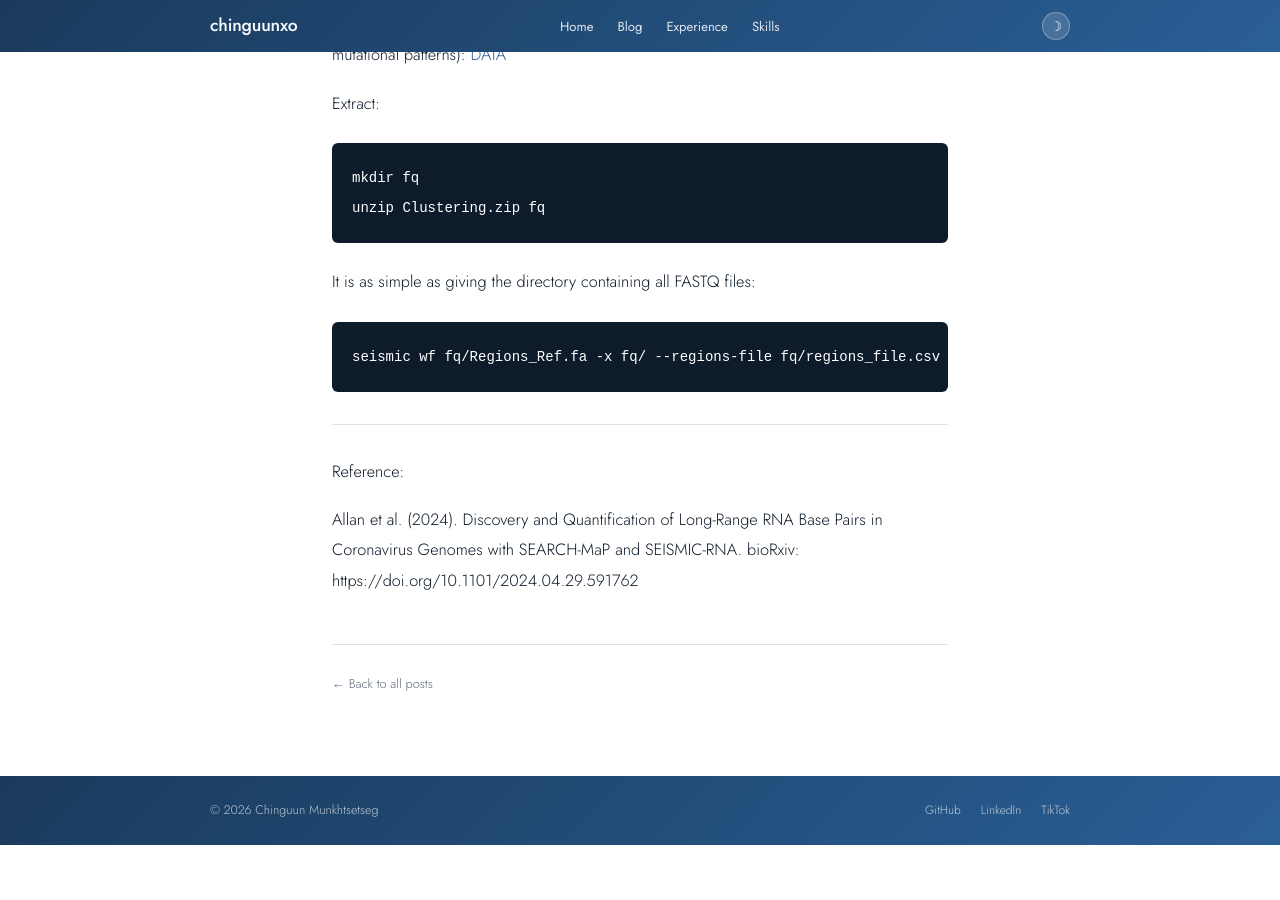
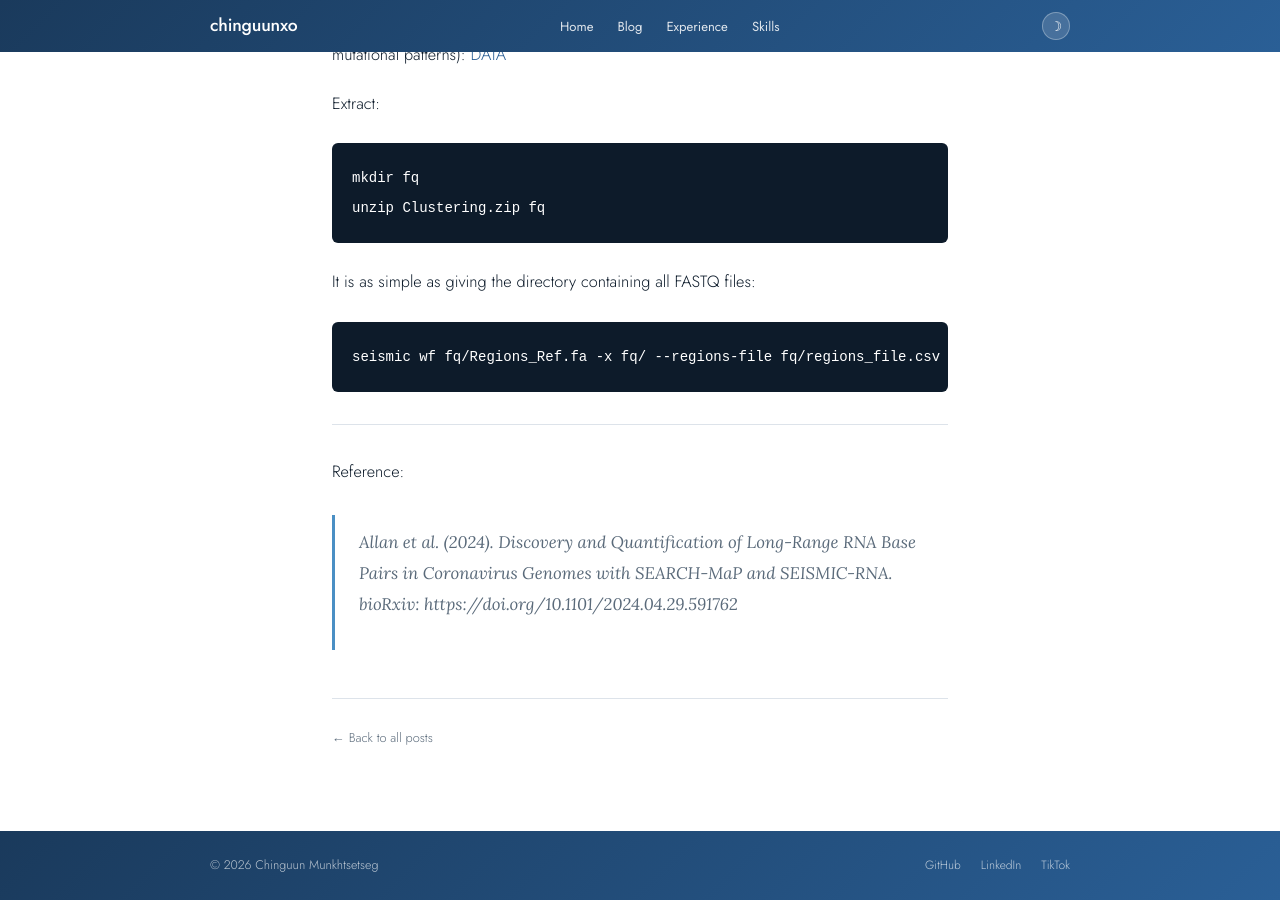
Before and after one commit to chinguunxo/chinguunxo.github.io, a Jekyll site: the page built from _posts/2026-06-27-Day-12-Learning-SEISMIC.md, in a window 1280 px wide and 900 px high, scrolled down 3657 px. Built offline with Jekyll 4.4.1, drawn with Linux system fonts in a browser that asks for light colours; before the commit the page ends 4502 px from its top, so only the background shows below that.

```diff
--- a/_posts/2026-06-27-Day-12-Learning-SEISMIC.md
+++ b/_posts/2026-06-27-Day-12-Learning-SEISMIC.md
@@ -128,4 +128,4 @@ seismic wf fq/Regions_Ref.fa -x fq/ --regions-file fq/regions_file.csv --fold --
 
 Reference:
 
-Allan et al. (2024). Discovery and Quantification of Long-Range RNA Base Pairs in Coronavirus Genomes with SEARCH-MaP and SEISMIC-RNA. bioRxiv: https://doi.org/10.1101/2024.04.29.591762
+> Allan et al. (2024). Discovery and Quantification of Long-Range RNA Base Pairs in Coronavirus Genomes with SEARCH-MaP and SEISMIC-RNA. bioRxiv: https://doi.org/10.1101/2024.04.29.591762
```
